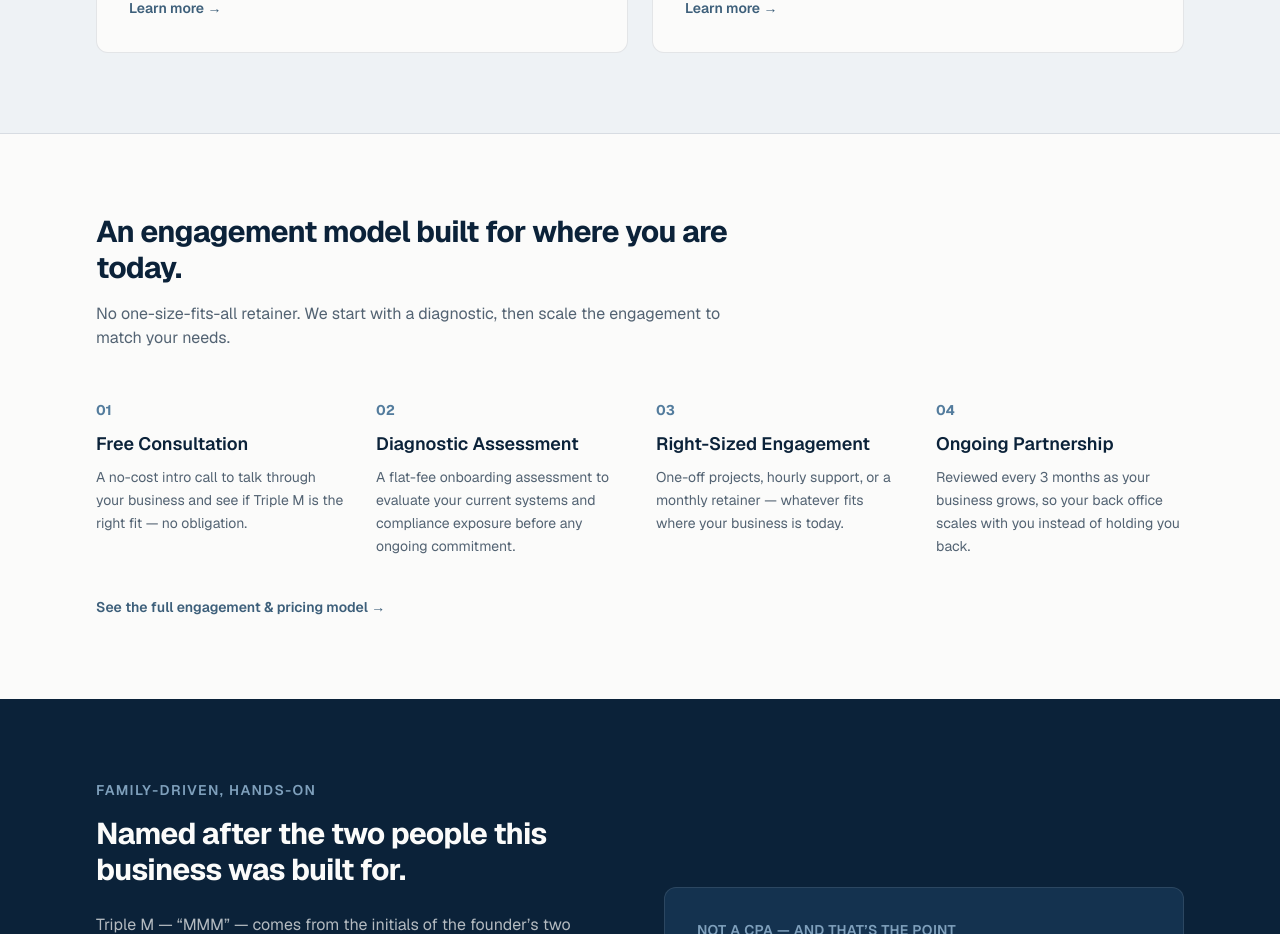
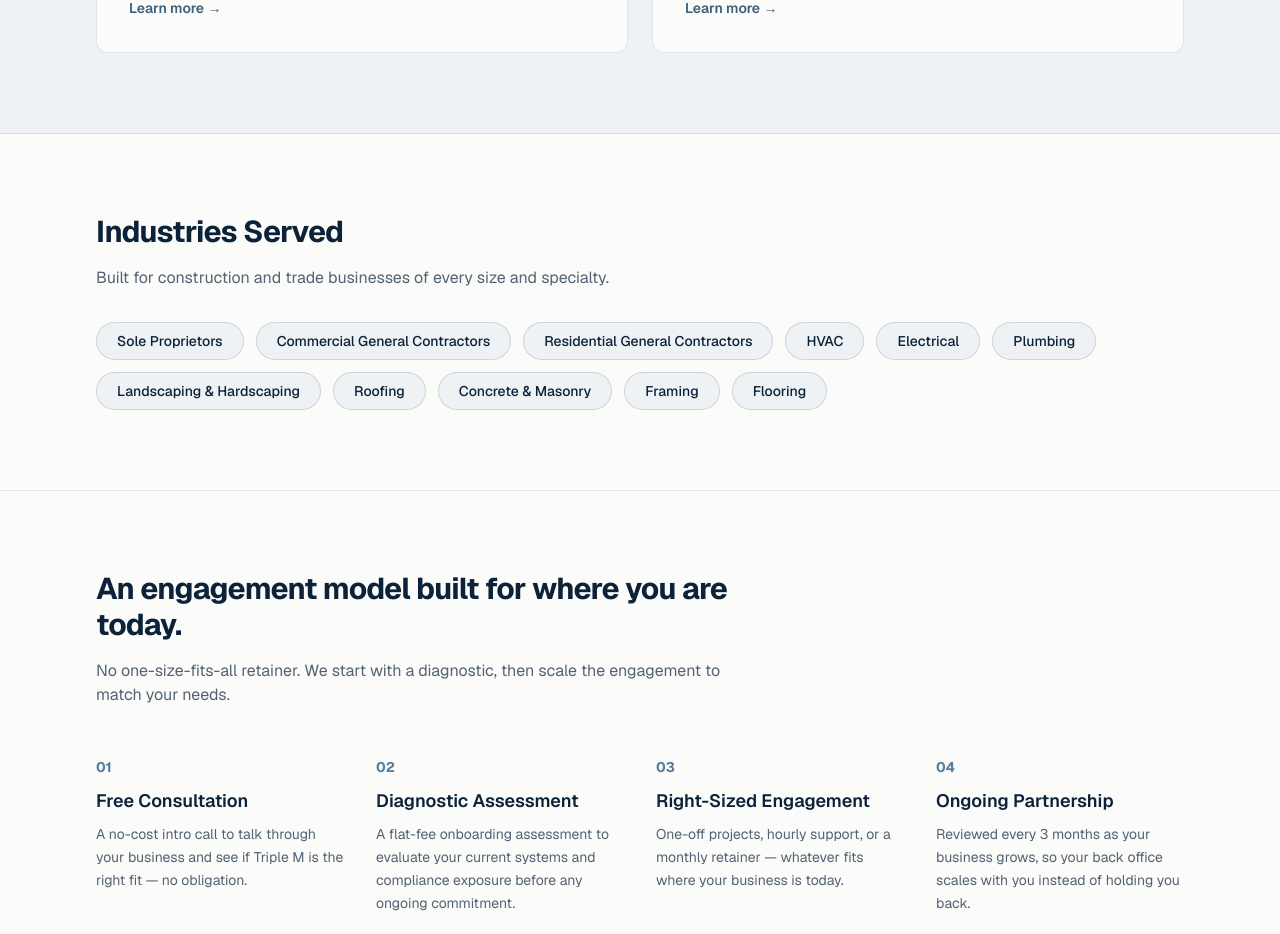
Before and after one commit to mitchm0602/triplembizsolutions, a Next.js app: page / in a window 1280 px wide. Shown: the part 1880-2814 px from the top of the page. Built offline with nearby package versions, Linux system fonts and the light colour scheme.

Commit message:
Add Industries Served section to homepage
Pill-grid list of trades placed after the services overview: sole
proprietors, commercial/residential GCs, HVAC, electrical, plumbing,
landscaping, roofing, concrete/masonry, framing, and flooring.

Co-Authored-By: Claude Sonnet 5 <noreply@anthropic.com>

```diff
--- a/src/app/page.tsx
+++ b/src/app/page.tsx
@@ -33,6 +33,20 @@ const serviceCategories = [
       "Cash flow management, line of credit packaging, project profitability projections, and CPA liaison.",
     href: "/services#financial-strategy",
   },
+];
+
+const industriesServed = [
+  "Sole Proprietors",
+  "Commercial General Contractors",
+  "Residential General Contractors",
+  "HVAC",
+  "Electrical",
+  "Plumbing",
+  "Landscaping & Hardscaping",
+  "Roofing",
+  "Concrete & Masonry",
+  "Framing",
+  "Flooring",
 ];
 
 const engagementSteps = [
@@ -190,6 +204,31 @@ export default function Home() {
         </div>
       </section>
 
+      {/* Industries served */}
+      <section className="border-b border-navy/10">
+        <div className="mx-auto max-w-6xl px-6 py-20 lg:px-8">
+          <div className="max-w-2xl">
+            <h2 className="text-3xl font-bold tracking-tight text-navy">
+              Industries Served
+            </h2>
+            <p className="mt-4 text-navy/70">
+              Built for construction and trade businesses of every size and
+              specialty.
+            </p>
+          </div>
+          <div className="mt-8 flex flex-wrap gap-3">
+            {industriesServed.map((industry) => (
+              <span
+                key={industry}
+                className="rounded-full border border-navy/15 bg-mist px-5 py-2 text-sm font-medium text-navy"
+              >
+                {industry}
+              </span>
+            ))}
+          </div>
+        </div>
+      </section>
+
       {/* Engagement model teaser */}
       <section className="mx-auto max-w-6xl px-6 py-20 lg:px-8">
         <div className="max-w-2xl">
```
